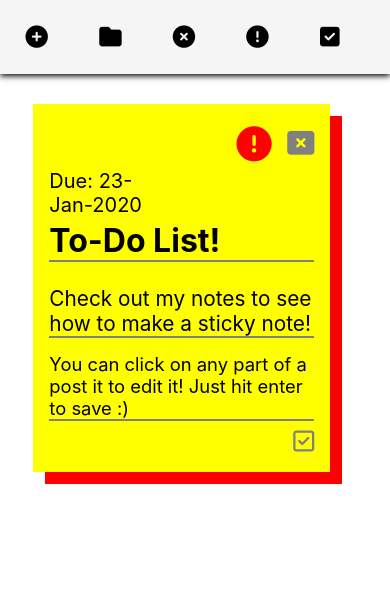
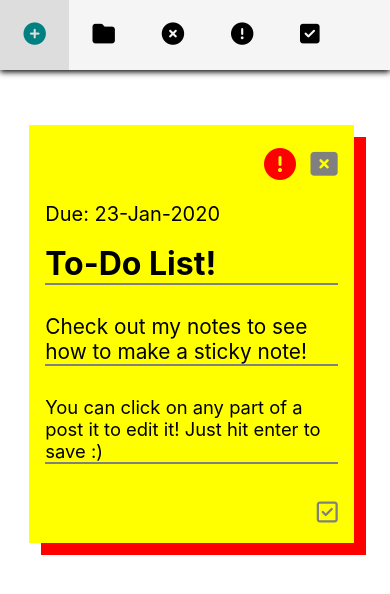
Before and after one commit to mmboyce/to-do, a plain HTML site: page index.html in a window 390 px wide. Drawn offline with Linux system fonts and the light colour scheme.

Commit message:
Restyle as responsive web page

```diff
--- a/styles/styles.css
+++ b/styles/styles.css
@@ -2,6 +2,10 @@
 
 body {
     font-family: -apple-system, BlinkMacSystemFont, "Segoe UI", Roboto, Oxygen-Sans, Ubuntu, Cantarell, "Helvetica Neue", sans-serif;
+}
+
+html, body {
+    margin: 0;
 }
 
 #content {
@@ -12,10 +16,11 @@ body {
 #container {
     display: grid;
     grid-auto-flow: row dense;
-    width: 75%;
-    margin-left: 14em;
-    grid-template-columns: 500px 500px 500px;
-    grid-column-gap: 76px;
+    width: 100%;
+    grid-template-columns: 1vw 1vw 1vw;
+    grid-column-gap: 25vw;
+    margin-left: 16%;
+    margin-top: 1%;
 }
 
 .empty {
@@ -27,12 +32,8 @@ body {
     display: flex;
     flex-direction: column;
     height: 100%;
-    width: 8%;
+    width: 9%;
     background-color: whitesmoke;
-    top: 0;
-    left: 0;
-    margin: 0;
-    margin-right: 1em;
 }
 
 .sticky {
@@ -40,11 +41,11 @@ body {
     flex-direction: row-reverse;
     flex-wrap: wrap;
     background: yellow;
-    padding: 3em 2em;
-    width: 350px;
-    height: 300px;
-    margin: 1em;
-    box-shadow: 0.75em 0.75em red;
+    padding: 5vh 2vw;
+    width: 16vw;
+    height: 30vh;
+    margin: 80%;
+    box-shadow: 0.75rem 0.75rem red;
 }
 
 .title:hover, .isPriority:hover, .dueDate:hover, .description:hover, .isChecked:hover, .notes:hover, .remove:hover, .sideItem:hover {
@@ -53,12 +54,12 @@ body {
 
 .isPriority {
     color: red;
-    font-size: 2.2em;
+    font-size: 200%;
     order: 1;
     flex: 0 0 5%;
     text-align: center;
     align-self: baseline;
-    margin-right: 10px;
+    margin-right: 3%;
 }
 
 .isPriority:hover {
@@ -83,37 +84,37 @@ body {
 
 .title {
     order: 3;
-    font-size: 2em;
+    font-size: 200%;
     font-weight: bold;
-    margin-bottom: 0.6em;
+    margin-bottom: 4%;
     flex: 0 0 100%;
     align-self: flex-start;
-    max-height: 2em;
+    max-height: 200%;
 }
 
 .description {
-    font-size: 1.3em;
+    font-size: 130%;
     order: 3;
     flex: 0 0 100%;
     align-self: flex-start;
-    max-height: 2.6em;
+    max-height: 260%;
 }
 
 .dueDate {
-    font-size: 1.25em;
+    font-size: 125%;
     order: 2;
-    flex: 1 0 30%;
+    flex: 1 0 45%;
     align-self: flex-start;
-    margin-right: 55%;
+    margin-right: 35%;
 }
 
 .notes {
-    margin-top: 0.6em;
+    margin-top: 4%;
     order: 4;
-    font-size: 1.15em;
+    font-size: 115%;
     align-self: flex-start;
     flex: 0 0 100%;
-    max-height: 2.6em;
+    max-height: 260%;
 }
 
 .isChecked {
@@ -122,7 +123,7 @@ body {
     align-self: flex-end;
     flex: 0 0 5%;
     color: gray;
-    font-size: 1.5em;
+    font-size: 150%;
 }
 
 .isChecked:hover {
@@ -144,11 +145,11 @@ body {
 
 .remove {
     color: gray;
-    margin-left: 0.2em;
-    font-size: 1.7em;
+    margin-left: 2%;
+    font-size: 170%;
     order: 0;
     flex: 0 0 1%;
-    margin-top: 4px;
+    margin-top: 3px;
     align-self: flex-start;
 }
 
@@ -174,17 +175,17 @@ body {
 }
 
 #dividerCredit {
-    flex: 0 0 60%;
+    height: 100%;
 }
 
 #sideBar .fas {
-    font-size: 1.4em;
+    font-size: 140%;
     border-radius: 5px;
     align-self: center;
 }
 
 #sideBar span {
-    margin-left: 0.7em;
+    margin-left: 7%;
 }
 
 #addStickyButtonText {
@@ -194,7 +195,7 @@ body {
 }
 
 #dividerClear, #dividerSort {
-    flex: 0 0 2%;
+    height: 3%;
 }
 
 .divider {
@@ -202,7 +203,7 @@ body {
 }
 
 .sideItem {
-    padding: 0.6em;
+    padding: 6%;
 }
 
 .sideItem:hover {
@@ -219,7 +220,7 @@ body {
 }
 
 span#clearChecksText {
-    margin-left: 0.5em;
+    margin-left: 5%;
 }
 
 #projectsOverlay {
@@ -250,10 +251,10 @@ span#clearChecksText {
     cursor: pointer;
     flex: 0 0 1%;
     color: gray;
-    font-size: 2.2em;
-    margin-top: 0.4em;
-    margin-left: 0.4em;
-    margin-right: 0.4em;
+    font-size: 220%;
+    margin-top: 4%;
+    margin-left: 4%;
+    margin-right: 4%;
     margin-bottom: auto;
 }
 
@@ -271,7 +272,7 @@ span#clearChecksText {
 }
 
 .project, .newProject {
-    padding: 1.4em;
+    padding: 7.1%;
     width: 100%;
 }
 
@@ -283,7 +284,7 @@ span#clearChecksText {
 .project i {
     margin-left: 10%;
     color: grey;
-    font-size: 1.3em;
+    font-size: 130%;
 }
 
 .project i:hover {
@@ -291,25 +292,26 @@ span#clearChecksText {
 }
 
 .newProject {
-    font-size: 1.2em;
+    font-size: 120%;
     padding-left: 0;
     text-align: center;
 }
 
 .newProject i {
-    margin-right: 1em;
+    margin-right: 6%;
 }
 
 #newProjectId {
     border: 0;
-    margin-left: 0.4em;
-    padding: 1em;
+    margin-left: 4%;
+    padding: 1%;
     background: whitesmoke;
 }
 
 @media only screen and (max-width: 600px) {
     #content {
         flex-direction: column;
+        width: 100vw;
     }
     #sideBar {
         width: 100%;
@@ -318,14 +320,15 @@ span#clearChecksText {
         box-shadow: 0 2px 6px black;
     }
     #container {
-        margin: 5em auto 0 auto;
-        width: 95%;
-        grid-template-columns: 400px;
+        margin: 13vh 0 5vh 0;
+        width: 100%;
+        grid-template-columns: 5vw;
     }
     .sticky {
         padding: 1.2em 1em;
-        width: 265px;
-        height: 330px;
+        width: 75vw;
+        height: 45vh;
+        margin-left: 150%;
     }
     .notes {
         max-height: 3.7em;
@@ -336,9 +339,6 @@ span#clearChecksText {
     .sideItem span {
         display: none;
     }
-    .sideItem {
-        margin: 1em;
-    }
     #projectsWindow {
         width: 250px;
         height: 400px;
```
